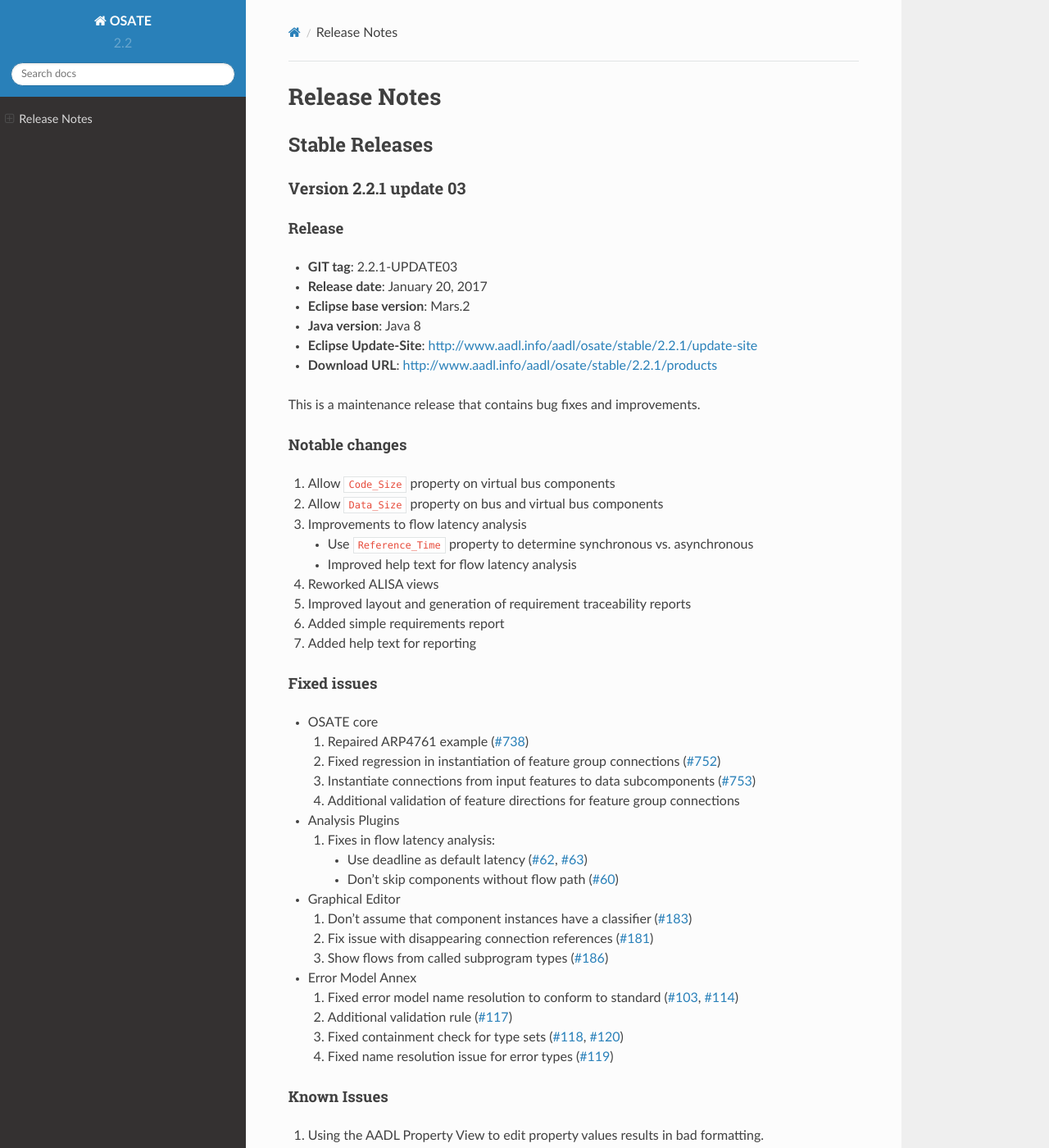
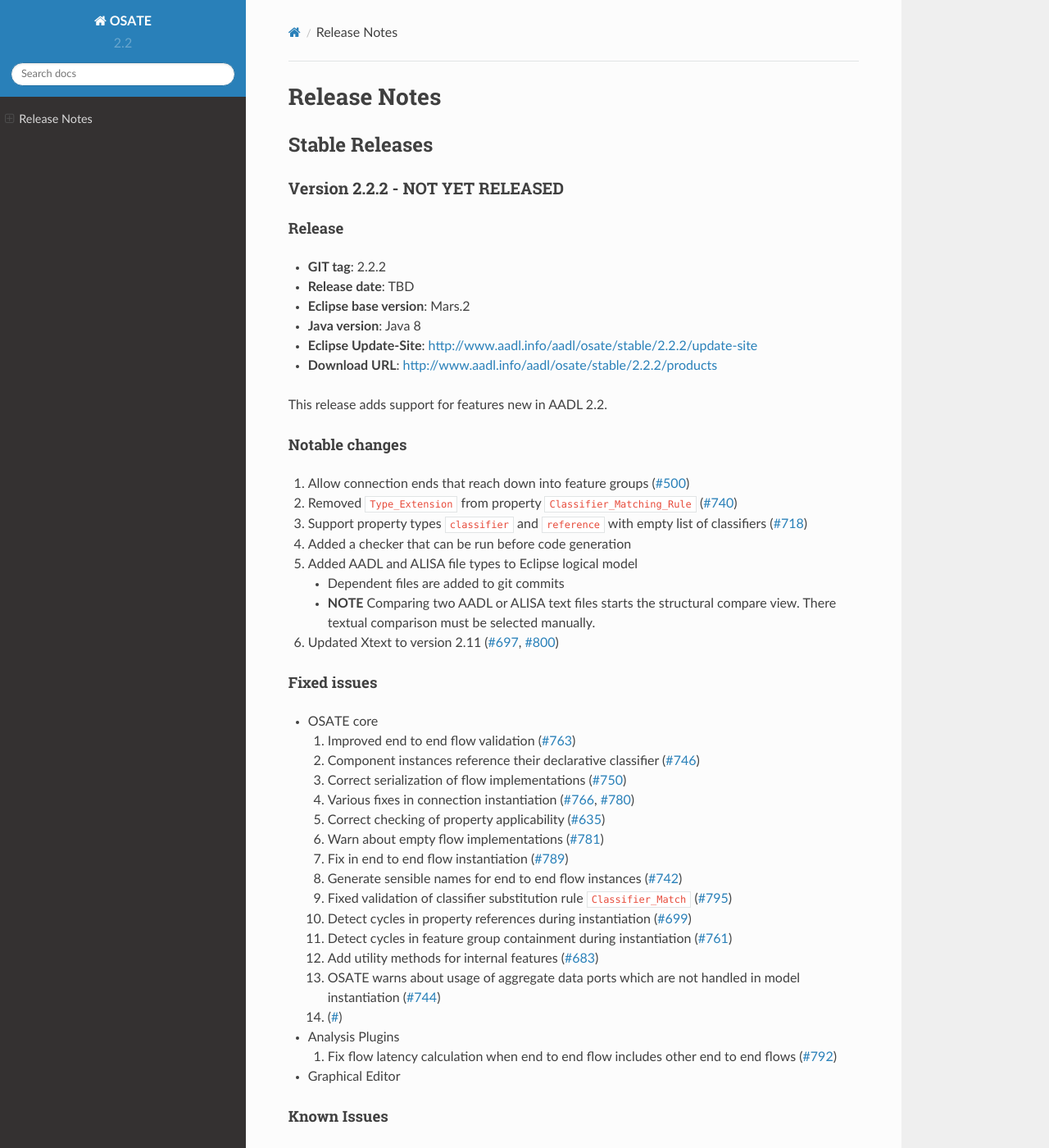
Before and after one commit to osate/website, a Sphinx documentation site: the page built from source/osate-releases.md, in a window 1280 px wide and 1400 px high. Shown: the whole window at 82% size. Built offline with Sphinx 7.4.7 and the Read the Docs theme 2.0.0, drawn with Linux system fonts in a browser that asks for light colours; some of the changed text lies outside the part shown.

Commit message:
Preliminary 2.2.2 release notes

```diff
--- a/source/osate-releases.md
+++ b/source/osate-releases.md
@@ -1,6 +1,55 @@
 # Release Notes
 
 ## Stable Releases
+
+### Version 2.2.2 - NOT YET RELEASED
+
+#### Release
+
+  - **GIT tag**: 2.2.2
+  - **Release date**: TBD
+  - **Eclipse base version**: Mars.2
+  - **Java version**: Java 8
+  - **Eclipse Update-Site**: <http://www.aadl.info/aadl/osate/stable/2.2.2/update-site>
+  - **Download URL**: <http://www.aadl.info/aadl/osate/stable/2.2.2/products>
+
+This release adds support for features new in AADL 2.2.
+
+#### Notable changes
+
+1. Allow connection ends that reach down into feature groups ([#500](https://github.com/osate/osate2-core/issues/500))
+1. Removed `Type_Extension` from property `Classifier_Matching_Rule` ([#740](https://github.com/osate/osate2-core/issues/740))
+1. Support property types `classifier` and `reference` with empty list of classifiers ([#718](https://github.com/osate/osate2-core/issues/718))
+1. Added a checker that can be run before code generation
+1. Added AADL and ALISA file types to Eclipse logical model
+   - Dependent files are added to git commits
+   - **NOTE** Comparing two AADL or ALISA text files starts the structural compare view. There textual comparison must be selected manually.
+1. Updated Xtext to version 2.11 ([#697](https://github.com/osate/osate2-core/issues/697), [#800](https://github.com/osate/osate2-core/issues/800))
+
+#### Fixed issues
+
+* OSATE core
+  1. Improved end to end flow validation ([#763](https://github.com/osate/osate2-core/issues/763))
+  1. Component instances reference their declarative classifier ([#746](https://github.com/osate/osate2-core/issues/746))
+  1. Correct serialization of flow implementations ([#750](https://github.com/osate/osate2-core/issues/750))
+  1. Various fixes in connection instantiation ([#766](https://github.com/osate/osate2-core/issues/766), [#780](https://github.com/osate/osate2-core/issues/780))
+  1. Correct checking of property applicability ([#635](https://github.com/osate/osate2-core/issues/635))
+  1. Warn about empty flow implementations ([#781](https://github.com/osate/osate2-core/issues/781))
+  1. Fix in end to end flow instantiation ([#789](https://github.com/osate/osate2-core/issues/789))
+  1. Generate sensible names for end to end flow instances ([#742](https://github.com/osate/osate2-core/issues/742))
+  1. Fixed validation of classifier substitution rule `Classifier_Match` ([#795](https://github.com/osate/osate2-core/issues/795))
+  1. Detect cycles in property references during instantiation ([#699](https://github.com/osate/osate2-core/issues/699))
+  1. Detect cycles in feature group containment during instantiation ([#761](https://github.com/osate/osate2-core/issues/761))
+  1. Add utility methods for internal features ([#683](https://github.com/osate/osate2-core/issues/683))
+  1. OSATE warns about usage of aggregate data ports which are not handled in model instantiation ([#744](https://github.com/osate/osate2-core/issues/744))
+  1.  ([#](https://github.com/osate/osate2-core/issues/))
+* Analysis Plugins
+  1. Fix flow latency calculation when end to end flow includes other end to end flows ([#792](https://github.com/osate/osate2-core/issues/792))
+* Graphical Editor
+
+#### Known Issues
+
+  1.  Using the AADL Property View to edit property values results in bad formatting.
 
 ### Version 2.2.1 update 03
 
```
